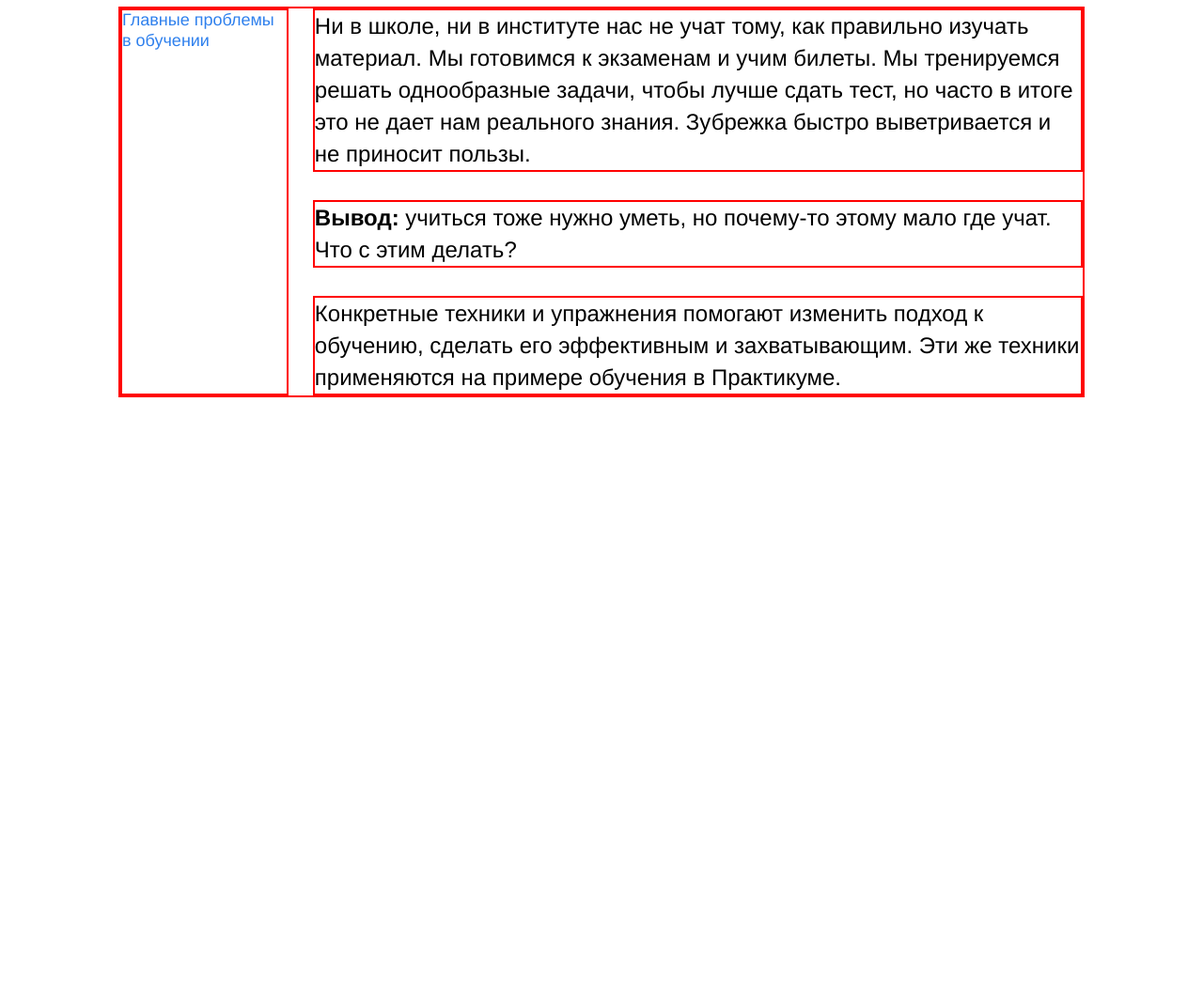
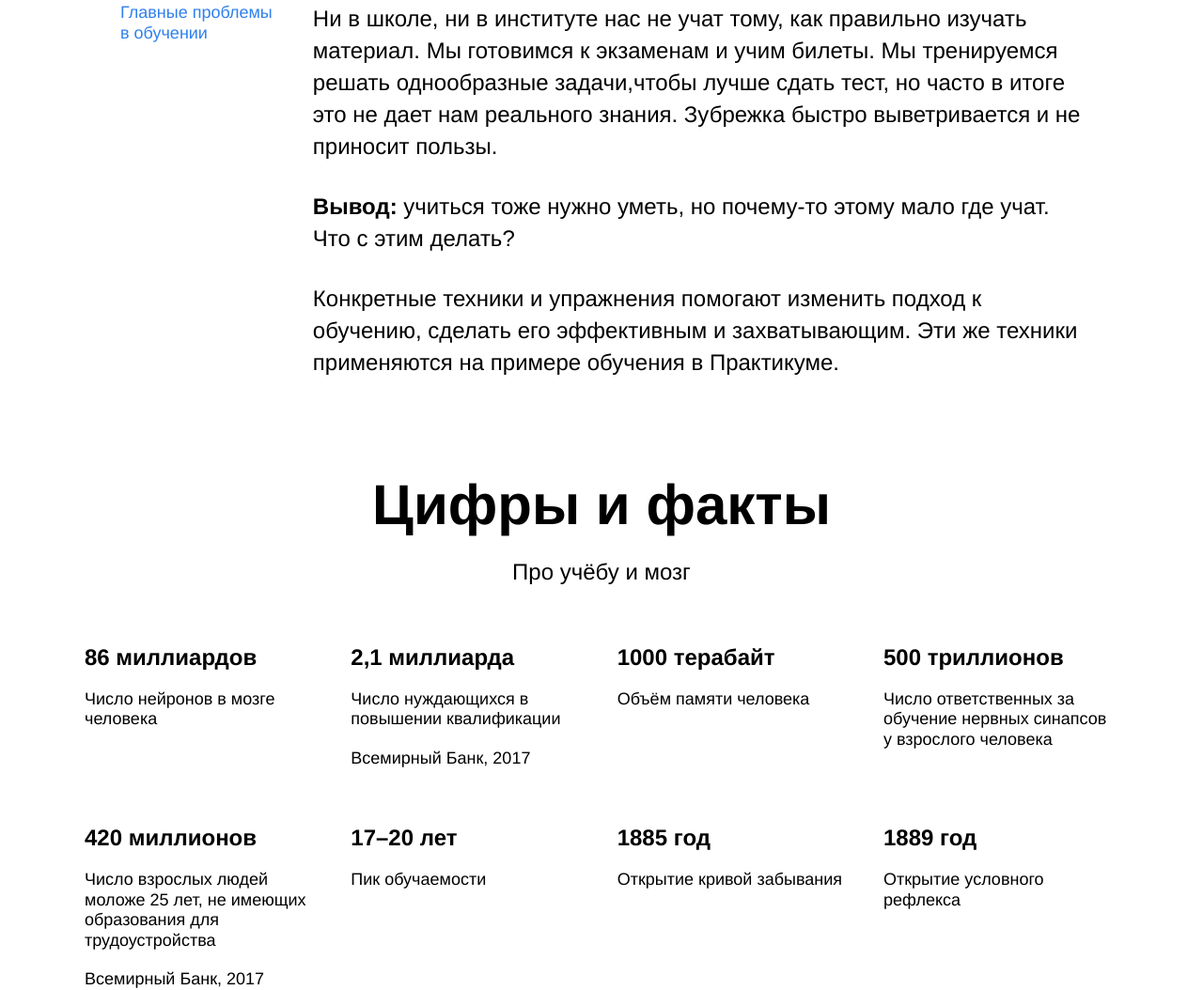
Before and after one commit to SergeShchelokov/how-to-learn, a plain HTML site: page index.html in a window 1280 px wide. Shown: the part 853-1907 px from the top of the page at 94% size. Before the commit the page ends 1276 px from the top, so only its background shows below. Drawn offline with Linux system fonts and the light colour scheme.

Commit message:
Digits git push git commit -m digitsn git add -A git add -A add commit -m digits
git add-A
git add -A
status
git commit -m Digits

```diff
--- a/index.html
+++ b/index.html
@@ -3,8 +3,8 @@
 <head>
   <meta charset="UTF-8">
   <meta name="viewport" content="width=device-width, initial-scale=1.0">
-  <link rel="stylesheet" href="how-to-learn\styles\normalize.css" >
-  <link rel="stylesheet" href="how-to-learn\styles\style.css" >
+  <link rel="stylesheet" href="how-to-learn/styles/normalize.css">
+  <link rel="stylesheet" href="how-to-learn/styles/style.css">
   <title>Научиться учиться</title>
 </head>
 <body>
@@ -15,7 +15,7 @@
       <p class="header__subtitle">Какие современные и эффективные подходы к обучению вы можете
         использовать в своей жизни?<a href="#" class="header__link"> Узнать&nbsp;&rarr;</a></p>
         <div class="header__square-pic" alt="Иллюстрация. Синий квадрат"></div>
-        <img src="how-to-learn/images/header-image.png" class="header__main-illustration" alt="Картина. Мальчег с собакой" >
+        <img src="how-to-learn/images/header-image.png" class="header__main-illustration" alt="Картина. Мальчег с собакой">
     </header>
     <main class="content">
       <section class="description">
@@ -23,9 +23,8 @@
           <h2 class="two-columns__brief">Главные проблемы в обучении</h2>
           <div class="two-columns__main-text">
             <p class="two-columns__paragraph">Ни в школе, ни в институте нас не учат тому, как правильно изучать материал.
-              Мы готовимся к экзаменам и учим билеты. Мы тренируемся решать однообразные задачи,
-              чтобы лучше сдать тест, но часто в итоге это не дает нам реального знания.
-              Зубрежка быстро выветривается и не приносит пользы.</p>
+              Мы готовимся к экзаменам и учим билеты. Мы тренируемся решать однообразные задачи,чтобы лучше сдать тест,
+              но часто в итоге это не дает нам реального знания. Зубрежка быстро выветривается и не приносит пользы.</p>
             <p class="two-columns__paragraph"><span class="two-columns__span-accent">Вывод:</span> учиться тоже нужно уметь,
               но почему-то этому мало где учат. Что с этим делать?</p>
             <p class="two-columns__paragraph">Конкретные техники и упражнения помогают изменить подход к обучению,
@@ -33,8 +32,46 @@
           </div>
         </div>
       </section>
-      <section class="techniques"></section>
-      <section class="digits"></section>
+      <section class="digits digits_theme_white">
+        <h2 class="section-title">Цифры и факты</h2>
+        <h3 class="section-subtitle">Про учёбу и мозг</h3>
+        <div class="table">
+          <div class="table__cell">
+            <h4 class="table__heading ">86 миллиардов</h4>
+            <p class="table__text ">Число нейронов в мозге человека</p>
+          </div>
+          <div class="table__cell">
+            <h4 class="table__heading ">2,1 миллиарда</h4>
+            <p class="table__text">Число нуждающихся в повышении квалификации</p>
+            <p class="table__text">Всемирный Банк, 2017</p>
+          </div>
+          <div class="table__cell">
+            <h4 class="table__heading">1000 терабайт</h4>
+            <p class="table__text">Объём памяти человека</p>
+          </div>
+          <div class="table__cell">
+            <h4 class="table__heading">500 триллионов</h4>
+            <p class="table__text">Число ответственных за обучение нервных синапсов у взрослого человека</p>
+          </div>
+          <div class="table__cell">
+            <h4 class="table__heading">420 миллионов</h4>
+            <p class="table__text">Число взрослых людей моложе 25 лет, не имеющих образования для трудоустройства</p>
+            <p class="table__text">Всемирный Банк, 2017</p>
+          </div>
+          <div class="table__cell">
+            <h4 class="table__heading">17–20 лет</h4>
+            <p class="table__text">Пик обучаемости</p>
+          </div>
+          <div class="table__cell">
+            <h4 class="table__heading">1885 год</h4>
+            <p class="table__text">Открытие кривой забывания</p>
+          </div>
+          <div class="table__cell">
+            <h4 class="table__heading">1889 год</h4>
+            <p class="table__text">Открытие условного рефлекса</p>
+          </div>
+        </div>
+      </section>
       <section class="kaufman"></section>
       <section class="resources"></section>
     </main>
--- a/styles/style.css
+++ b/styles/style.css
@@ -1,17 +1,11 @@
-/*#region ---Basics---*/
-.header__link {
-  color: #2f80ed;
-  text-decoration: none;
+
+.page {
+  margin: 0 auto;
+  min-width: 1100px;
+  max-width: 1600px;
+  font-family: 'Helvetica Neue', Arial, sans-serif;
 }
 
-.page {
-  min-width: 1100px;
-  max-width: 1600px;
-  margin: 0 auto;
-  font-family: 'Helvetica Neue', Arial, sans-serif;
-
-}
-/*#endregion*/
 
 /*#region ---Header---*/
 .header {
@@ -20,24 +14,21 @@
   max-height: 756px;
   display: flex;
   position: relative;
-  border: 2px solid red;
   background-color: #f2f2f2;
-  flex-direction: column;
-  justify-content: space-around;
+  flex-direction: row;
+  align-items: center;
 }
-/*#endregion*/
 
 .logo {
   width: 228px;
   height: 32px;
-  background-image: url("../images/logo_place_header.svg");
+  background-image: url(../images/logo_place_header.svg);
 }
 
 .logo_place_header {
   position: absolute;
   left: 64px;
   top: 38px;
-  border: 2px solid red;
 }
 
 .header__title {
@@ -47,8 +38,12 @@ font-weight: 600;
 line-height: 96px;
 position: relative;
 left: 64px;
-border: 2px solid red;
 z-index: 5;
+}
+
+.header__link {
+  color: #2f80ed;
+  text-decoration: none;
 }
 
 .header__subtitle {
@@ -60,7 +55,6 @@ z-index: 5;
   position: absolute;
   left: 64px;
   bottom: 30px;
-  border: 2px solid red;
   z-index: 4;
 }
 
@@ -69,7 +63,6 @@ z-index: 5;
   position: absolute;
   right: 0px;
   bottom: 0px;
-  border: 2px solid red;
   z-index: 1;
 }
 
@@ -80,11 +73,11 @@ z-index: 5;
   right: 0px;
   top: 64px;
   background-color: #2f80ed;
-  background-position: right;
-  border: 2px solid red;
   z-index: 0;
 }
+/*#endregion*/
 
+/*#region ---Description---*/
 .description {
   margin-top: 100px;
   position: relative;
@@ -97,17 +90,15 @@ z-index: 5;
   min-width: 784px;
   display: flex;
   justify-content: space-between;
-  border: 2px solid red;
 }
 
 .two-columns__brief {
+  margin: 0px;
   width: 175px;
-  margin: 0px;
   font-size: 18px;
   font-weight: normal;
   line-height: 1.2;
   color: #2f80ed;
-  border: 2px solid red;
 }
 
 .two-columns__main-text {
@@ -119,7 +110,6 @@ z-index: 5;
   font-size: 24px;
   font-weight: normal;
   line-height: 34px;
-  border: 2px solid red;
   margin-bottom: 30px;
 }
 
@@ -130,7 +120,81 @@ z-index: 5;
 .two-columns__span-accent {
   font-weight: 600;
 }
+/*#endregion*/
 
+/*#region ---Digits---*/
+/* ----mix-modificators-----*/
+.digits_theme_black{
+  background-color: black;
+  color: #f2f2f2;
+}
+
+.digits_theme_white{
+  background-color: rgb(255, 255, 255);
+  color: #000000;
+}
+
+.digits{
+  margin-top: 100px;
+}
+
+.section-title{
+  width: 60%;
+  margin: 0px auto;
+
+  font-size: 60px;
+  font-weight: 600;
+  line-height: 1.15;
+  text-align: center;
+}
+
+.section-subtitle{
+  width: 60%;
+  margin: 0px auto;
+  margin-top: 20px;
+  font-size: 24px;
+  font-weight: normal;
+  line-height: 34px;
+  text-align: center;
+}
+
+.table{
+  margin: auto;
+  width: 1100px;
+  display: flex;
+  position: relative;
+  justify-content: space-between;
+  flex-wrap: wrap;
+}
+
+.table__cell{
+  margin-top: 60px;
+  width: 250px;
+}
+
+.table__heading {
+  margin: 0px;
+  font-size: 24px;
+  font-weight: 600;
+  line-height: 1.15;
+  text-align: left;
+}
+
+.table__text{
+  margin: 0px;
+  margin-top: 20px;
+  font-size: 18px;
+  font-weight: normal;
+  line-height: 1.2;
+  text-align: left;
+
+}
+
+.dark_theme {
+  width: 80%;
+  color: rgb(255, 255, 255);
+  background-color: rgb(0, 0, 0);
+}
 /* и элемента с модификатором вида ключ-значение */
 .table__cell_theme_dark {
   width: 200px;
@@ -138,3 +202,4 @@ z-index: 5;
   margin-right: 0;
   margin-top: 80px;
 }
+/*#endregion*/
```
